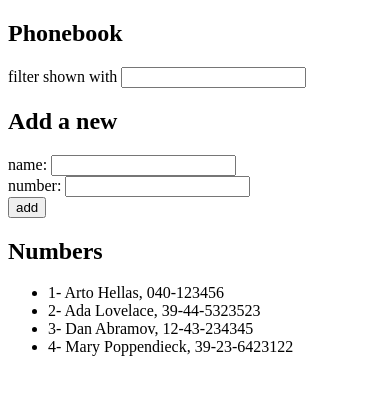
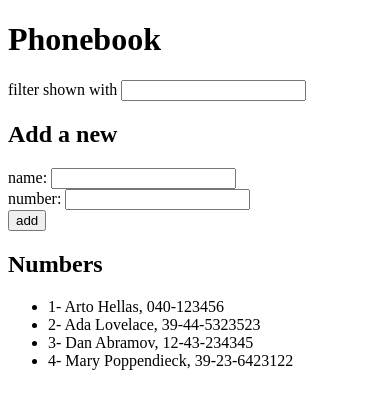
Before and after one commit to noerotgerdev-ai/full-stack-open, a React (Vite) app in the folder part2/phonebook/: page / in a window 390 px wide. Shown: the top 408 px of the page. Built offline with nearby package versions, Linux system fonts and the light colour scheme.

Commit message:
part2 phonebook 2.10

```diff
--- a/part2/phonebook/src/App.jsx
+++ b/part2/phonebook/src/App.jsx
@@ -1,4 +1,7 @@
 import { useState } from "react";
+import Filter from "./assets/components/Filter";
+import Persons from "./assets/components/Persons";
+import PersonForm from "./assets/components/PersonForm";
 
 const contacts = [
   { name: "Arto Hellas", number: "040-123456", id: 1 },
@@ -28,6 +31,8 @@ const App = () => {
       number: newNumber,
       id: persons.length + 1,
     };
+    if (newName === "") return;
+    if (newNumber === "") return;
     if (persons.find((person) => person.name === newName)) {
       alert(`${newName} is already added to phonebook`);
       return;
@@ -45,44 +50,25 @@ const App = () => {
     setFilter(event.target.value);
   };
 
-  const filtered = filter
-    ? persons
-        .filter((person) =>
-          person.name.toLocaleLowerCase().includes(filter.toLocaleLowerCase())
-        )
-        .map((item) => (
-          <li key={item.id}>
-            {item.id}- {item.name}, {item.number}
-          </li>
-        ))
-    : persons.map((item) => (
-        <li key={item.id}>
-          {item.id}- {item.name}, {item.number}
-        </li>
-      ));
-
   return (
     <div>
-      <h2>Phonebook</h2>
+      <h1>Phonebook</h1>
 
-      <div>
-        filter shown with <input onChange={handleFilterChange} />
-      </div>
+      <Filter handleFilterChange={handleFilterChange} />
 
       <h2>Add a new</h2>
-      <form onSubmit={handleSubmit}>
-        <div>
-          name: <input onChange={handleNameChange} value={newName} />
-        </div>
-        <div>
-          number: <input onChange={handleNumberChange} value={newNumber} />
-        </div>
-        <div>
-          <button type="submit">add</button>
-        </div>
-      </form>
+
+      <PersonForm
+        handleSubmit={handleSubmit}
+        handleNameChange={handleNameChange}
+        handleNumberChange={handleNumberChange}
+        newName={newName}
+        newNumber={newNumber}
+      />
+
       <h2>Numbers</h2>
-      <ul>{filtered}</ul>
+
+      <Persons filter={filter} persons={persons} />
     </div>
   );
 };
--- /dev/null
+++ b/part2/phonebook/src/assets/components/Filter.jsx
@@ -0,0 +1,9 @@
+const Filter = ({handleFilterChange}) => {
+    return (
+      <div>
+        filter shown with <input onChange={handleFilterChange} />
+      </div>
+    )
+}
+
+export default Filter
--- /dev/null
+++ b/part2/phonebook/src/assets/components/PersonForm.jsx
@@ -0,0 +1,17 @@
+const PersonForm = ({handleSubmit, handleNameChange, handleNumberChange, newName, newNumber}) => {
+    return(
+              <form onSubmit={handleSubmit}>
+        <div>
+          name: <input onChange={handleNameChange} value={newName} />
+        </div>
+        <div>
+          number: <input onChange={handleNumberChange} value={newNumber} />
+        </div>
+        <div>
+          <button type="submit">add</button>
+        </div>
+      </form>
+    )
+}
+
+export default PersonForm
--- /dev/null
+++ b/part2/phonebook/src/assets/components/Persons.jsx
@@ -0,0 +1,24 @@
+const Persons = ({filter, persons}) => {
+
+      const filtered = filter
+    ? persons
+        .filter((person) =>
+          person.name.toLocaleLowerCase().includes(filter.toLocaleLowerCase())
+        )
+        .map((item) => (
+          <li key={item.id}>
+            {item.id}- {item.name}, {item.number}
+          </li>
+        ))
+    : persons.map((item) => (
+        <li key={item.id}>
+          {item.id}- {item.name}, {item.number}
+        </li>
+      ));
+
+    return (
+        <ul>{filtered}</ul>
+    )
+}
+
+export default Persons
```
